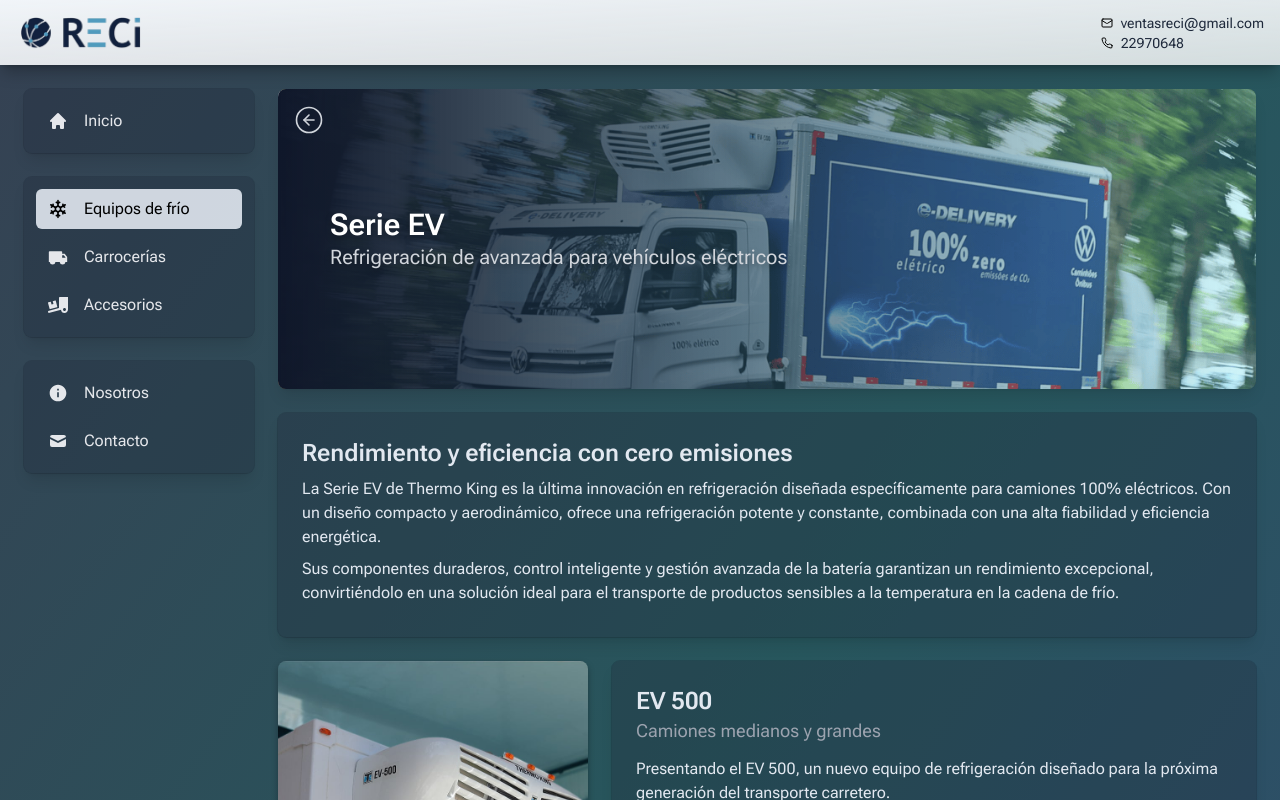
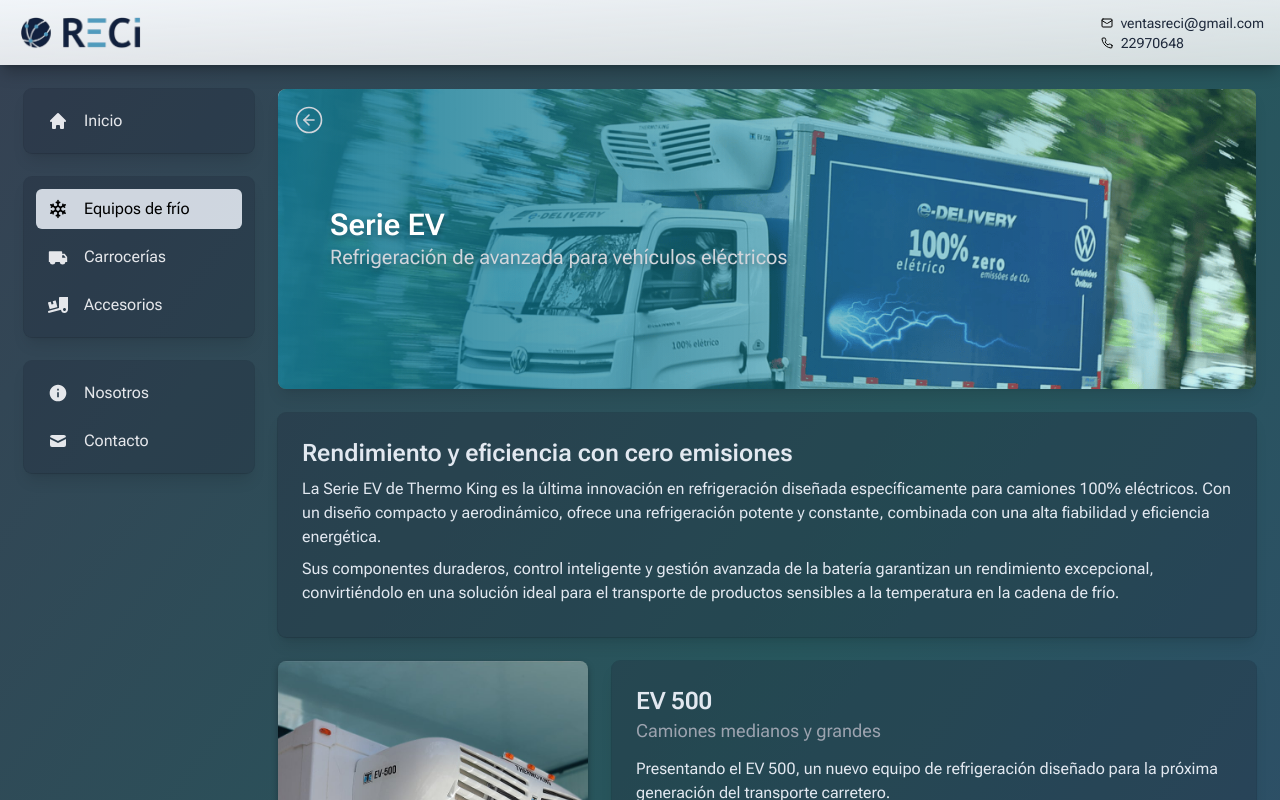
Before and after one commit to maurocig/reci-uy, a Next.js app: page /equipos/ev-500 in a window 1280 px wide. Shown: the top 800 px of the page. Built offline with nearby package versions, Linux system fonts and the light colour scheme.

Commit message:
changed banner bg color to sth brighter

```diff
--- a/app/equipos/ev-500/page.tsx
+++ b/app/equipos/ev-500/page.tsx
@@ -22,7 +22,7 @@ export default function SerieEvPage({}: SerieEvPageProps) {
         }}
         className="w-full bg-center lg:bg-[center_top_-60px] bg-cover rounded-lg "
       >
-        <div className="rounded-lg relative flex flex-col bg-gradient-to-r from-slate-900 to-cyan-300/30 shadow-lg justify-center top-0 left-0 h-[300px] lg:p-4 backdrop-blur-0">
+        <div className="rounded-lg relative flex flex-col bg-gradient-to-r from-cyan-700/90 to-teal-400/20 shadow-lg justify-center top-0 left-0 h-[300px] lg:p-4 backdrop-blur-0">
           <button
             onClick={() => router.back()}
             className="absolute mb-3 top-3 left-3 md:top-4 lg:left-4"
```
